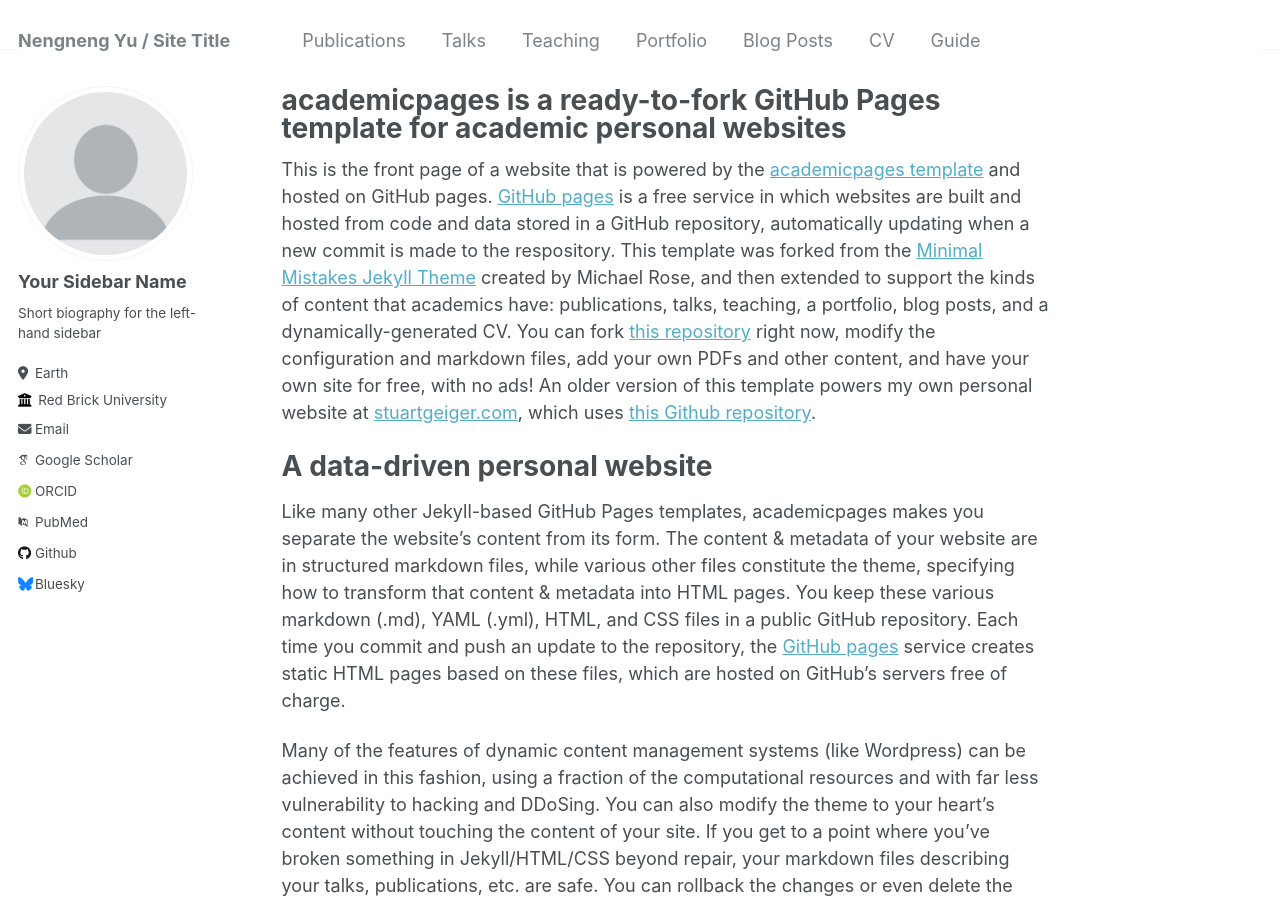
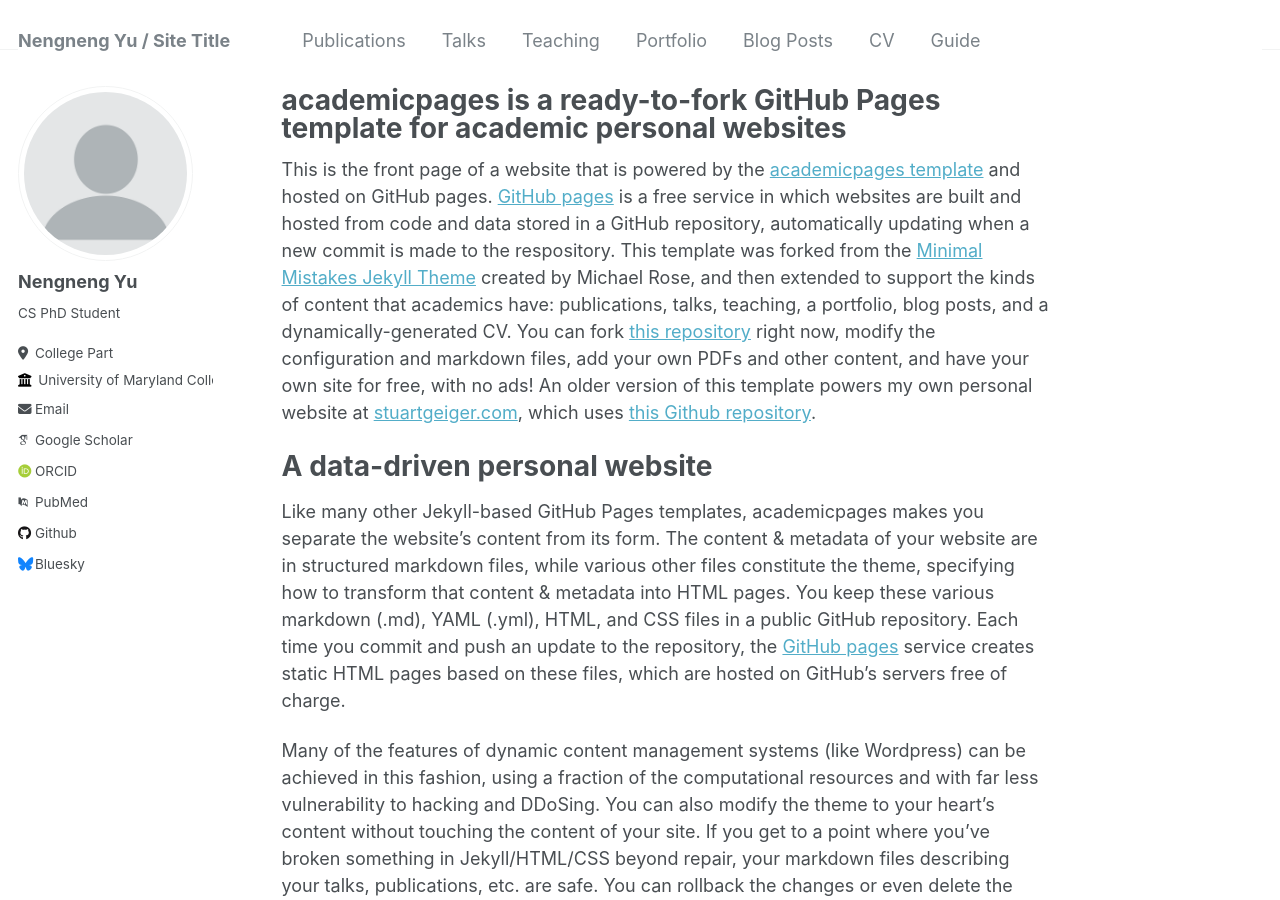
Before and after one commit to Samfisheryu/samfisheryu.github.io, a Jekyll site: the page built from _pages/about.md, in a window 1280 px wide and 900 px high. Built offline with Jekyll 4.4.1, drawn with Linux system fonts in a browser that asks for light colours; some web fonts are replaced.

Commit message:
Update _config.yml

```diff
--- a/_config.yml
+++ b/_config.yml
@@ -22,13 +22,13 @@ repository               : "Samfisheryu/samfisheryu.github.io"
 author:
   # Biographic information
   avatar           : "profile.png"
-  name             : "Your Sidebar Name"
+  name             : "Nengneng Yu"
   pronouns         : # example: "she/her"
-  bio              : "Short biography for the left-hand sidebar"
-  location         : "Earth"
-  employer         : "Red Brick University"
+  bio              : "CS PhD Student"
+  location         : "College Part"
+  employer         : "University of Maryland College Park"
   uri              : # URL
-  email            : "none@example.org"
+  email            : "ynn1999@umd.edu"
 
   # Academic websites
   arxiv            : # URL - Update with the correct link to your profile
```
